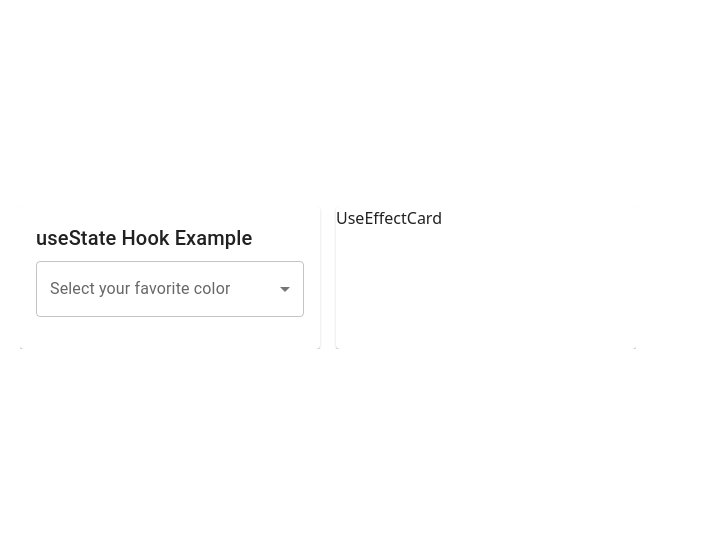
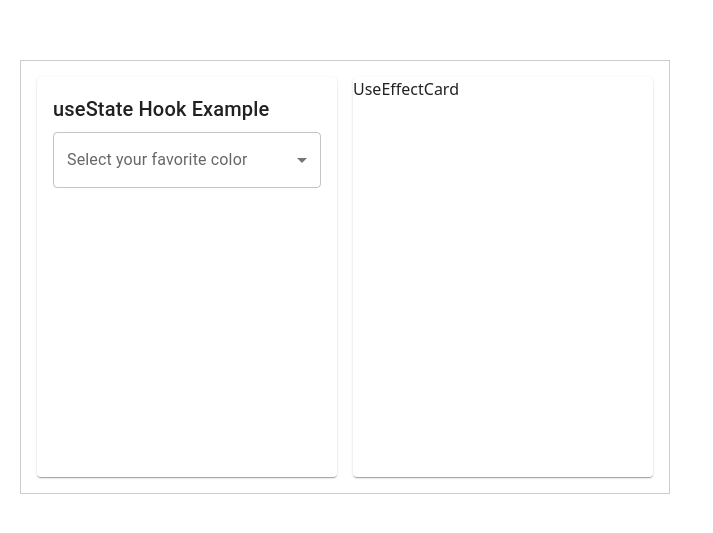
Before and after one commit to AlbertoMarcosMartinez/hooks-summary-app, a React (Vite) app: page / in a window 1280 px wide. Shown: the part 123-656 px from the top of the page, without its empty margins (0-713 px from the left). Built offline with nearby package versions, Linux system fonts and the light colour scheme.

Commit message:
modify cardList component design

```diff
--- a/src/components/HorizontalCardList.tsx
+++ b/src/components/HorizontalCardList.tsx
@@ -5,7 +5,7 @@ import { getComponent } from '../utils/componentsRegistry';
 
 const HorizontalCardList: React.FC<{ items: CardItem[] }> = ({ items }) => {
   return (
-    <Box sx={{ display: 'flex', flexDirection: 'row', gap: 2, overflowX: 'auto' }}>
+    <Box sx={{ display: 'flex', flexDirection: 'row', gap: 2, overflowX: 'auto', border: '1px solid #ccc', padding: 2 , minHeight: 400}}>
       {items.map((item, index) => (
         <Card key={index} sx={{ minWidth: 300 }}>
           <Suspense fallback={<CircularProgress />}>
```
